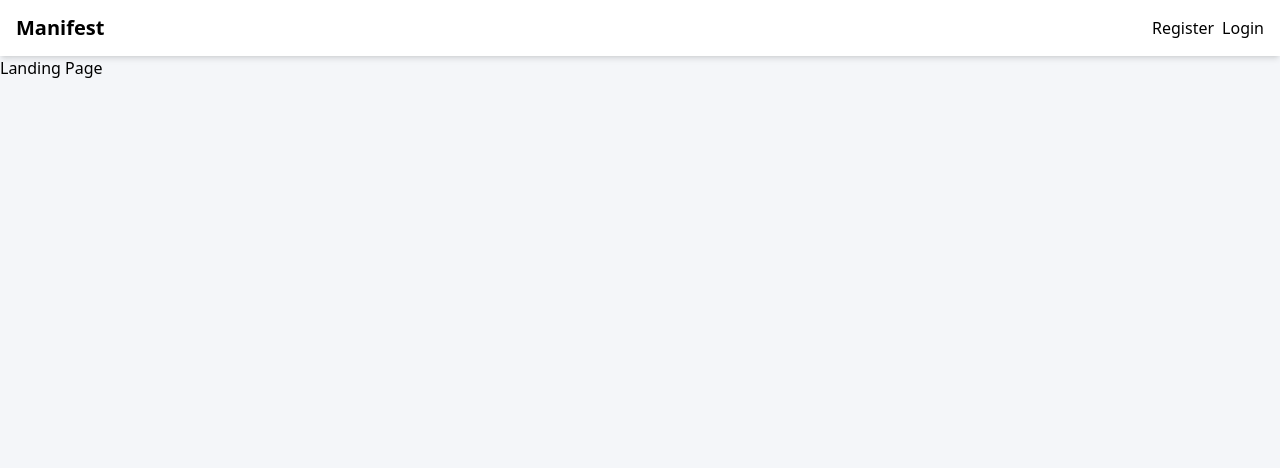
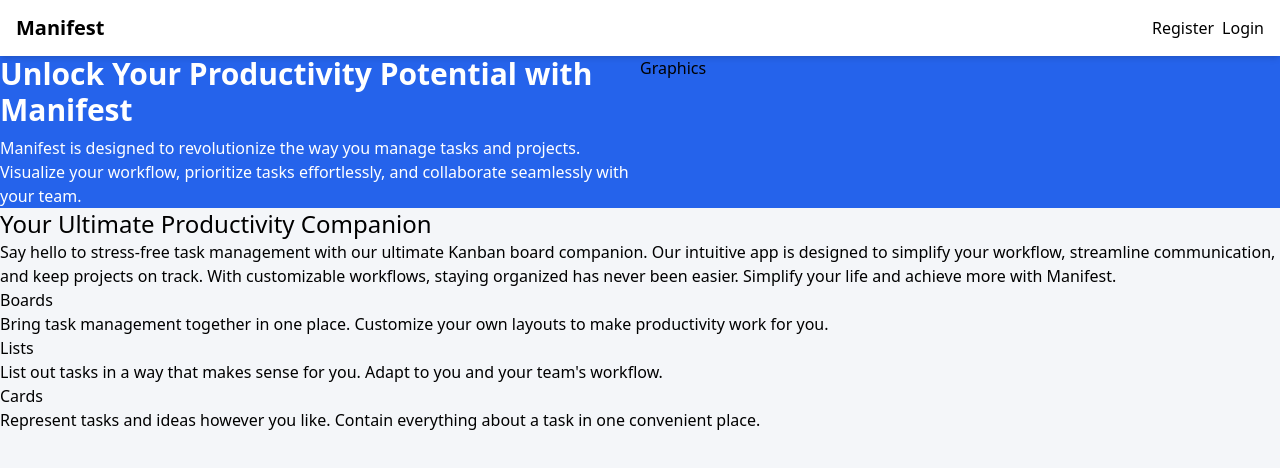
Before and after one commit to evfleet/manifest, a React (Vite) app in the folder packages/web/: page / in a window 1280 px wide. Shown: the top 468 px of the page. Built offline with nearby package versions, Linux system fonts and the light colour scheme.

Commit message:
feat(web): build out landing page

```diff
--- a/packages/web/src/pages/Landing/Landing.tsx
+++ b/packages/web/src/pages/Landing/Landing.tsx
@@ -3,7 +3,66 @@
 export function Landing() {
   return (
     <Layout>
-      <h1>Landing Page</h1>
+      <main>
+        <section className="bg-blue-600">
+          <div className="flex">
+            <div className="flex-1">
+              <h1 className="text-3xl font-bold text-white">
+                Unlock Your Productivity Potential with Manifest
+              </h1>
+              <p className="mt-2 text-white">
+                Manifest is designed to revolutionize the way you manage tasks
+                and projects. Visualize your workflow, prioritize tasks
+                effortlessly, and collaborate seamlessly with your team.
+              </p>
+            </div>
+
+            <div className="flex-1">
+              <p>Graphics</p>
+            </div>
+          </div>
+        </section>
+
+        <section>
+          <div>
+            <h2 className="text-2xl">Your Ultimate Productivity Companion</h2>
+
+            <p>
+              Say hello to stress-free task management with our ultimate Kanban
+              board companion. Our intuitive app is designed to simplify your
+              workflow, streamline communication, and keep projects on track.
+              With customizable workflows, staying organized has never been
+              easier. Simplify your life and achieve more with Manifest.
+            </p>
+          </div>
+
+          <div>
+            <div>
+              <h3>Boards</h3>
+              <p>
+                Bring task management together in one place. Customize your own
+                layouts to make productivity work for you.
+              </p>
+            </div>
+
+            <div>
+              <h3>Lists</h3>
+              <p>
+                List out tasks in a way that makes sense for you. Adapt to you
+                and your team's workflow.
+              </p>
+            </div>
+
+            <div>
+              <h3>Cards</h3>
+              <p>
+                Represent tasks and ideas however you like. Contain everything
+                about a task in one convenient place.
+              </p>
+            </div>
+          </div>
+        </section>
+      </main>
     </Layout>
   );
 }
```
